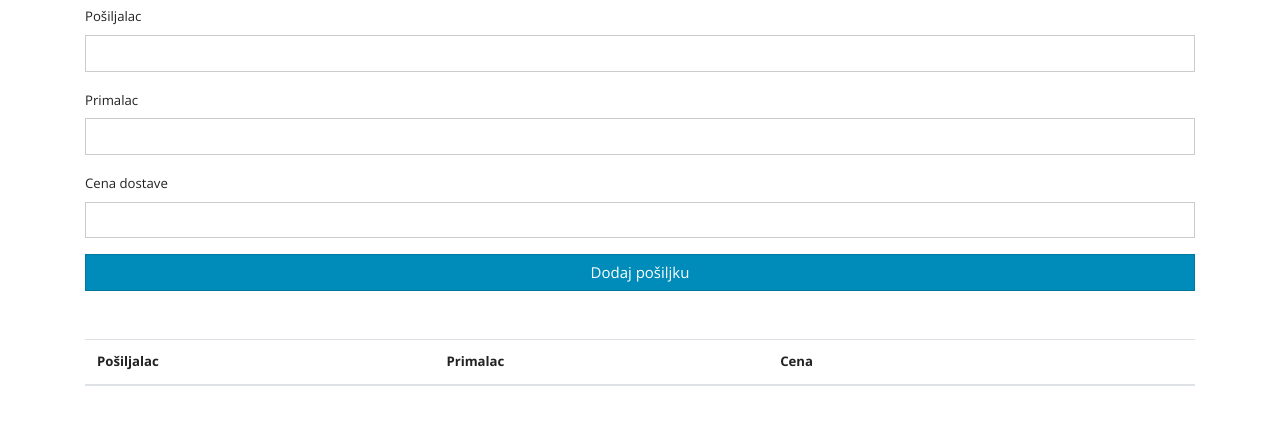
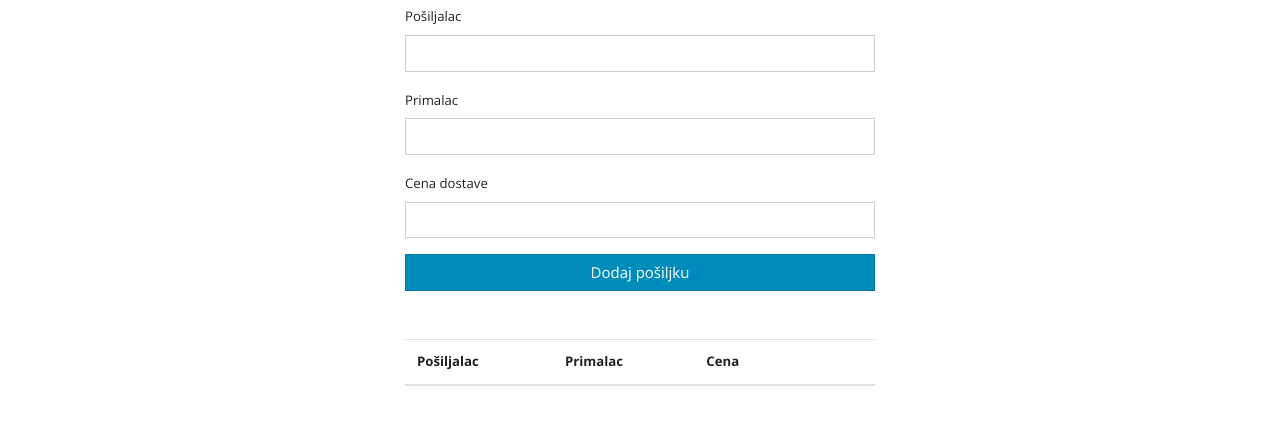
Before and after one commit to storm1g/eko-kurir-app, a plain HTML site: page index.html in a window 1280 px wide. Shown: the part 66-490 px from the top of the page. Drawn offline with nearby package versions, Linux system fonts and the light colour scheme.

Commit message:
Update style.css

```diff
--- a/style.css
+++ b/style.css
@@ -1,3 +1,7 @@
+div.container {
+  max-width: 500px;
+}
+
 h1 {
   font-size: 2rem;
   font-weight: 300;
```
